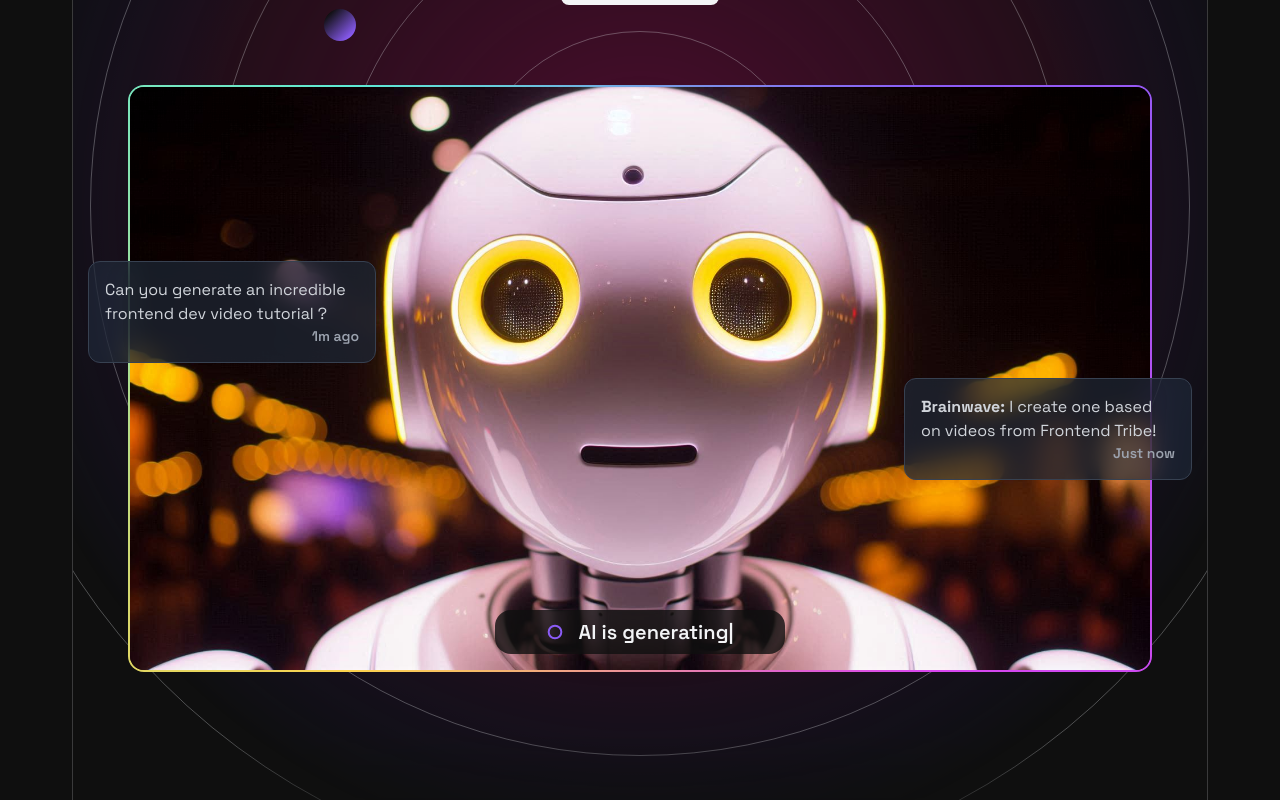
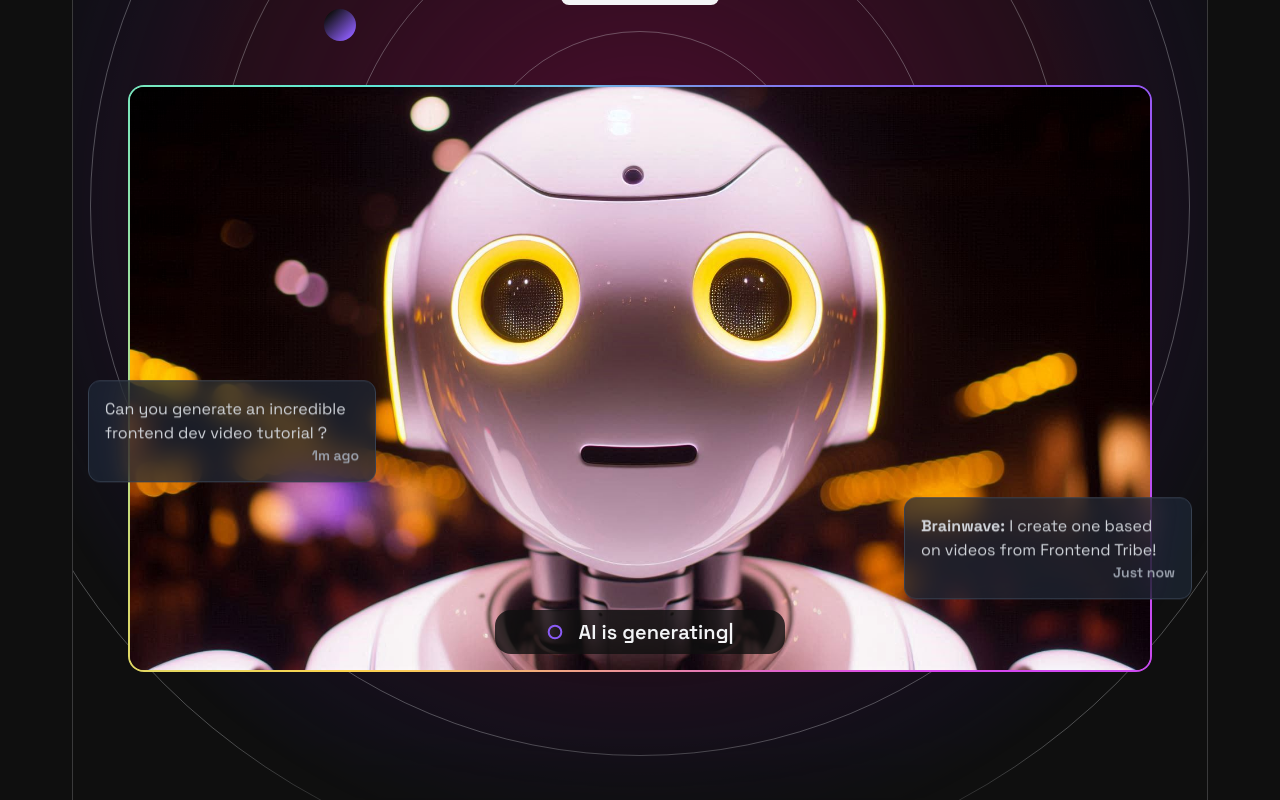
Before and after one commit to Jisap/next14-futuristicAiSaaS-landinPage, a Next.js app: page / in a window 1280 px wide. Shown: the part 532-1332 px from the top of the page. Built offline with nearby package versions, Linux system fonts and the light colour scheme.

Commit message:
hero animations

```diff
--- a/src/sections/Hero.tsx
+++ b/src/sections/Hero.tsx
@@ -1,4 +1,4 @@
-
+"use client"
 
 import robotImg from '@/assets/images/robot.jpg'
 import { Button } from '@/components/Button';
@@ -9,11 +9,26 @@ import { Orbit } from '@/components/Orbit';
 import { Planet } from '@/components/Planet';
 import { SectionBorder } from '@/components/SectionBorder';
 import { SectionContent } from './SectionContent';
+import { motion, useScroll, useTransform } from 'framer-motion';
+import { useRef } from 'react';
 
 
 export const Hero = () => {
+
+  const sectionRef = useRef<HTMLDivElement>(null);
+  const { scrollYProgress } = useScroll({
+    target: sectionRef,
+    offset: [
+      'end start', // Un cambio en scrollYProgress se activará cuando el final del elemento esté en el inicio de la ventana del navegador -> la sección está comenzando a entrar en la vista.
+      'start end'  // El evento se activará cuando el inicio del elemento esté en el final de la ventana del navegador ->  la sección está comenzando a salir de la vista.
+    ]
+  });
+
+  const transformedY = useTransform(scrollYProgress, [0, 1], [200, -200]); // Transforma el valor de scrollYProgress en un valor de movimiento
+
+
   return (
-    <section>
+    <section ref={sectionRef}>
       <div className="container">
         <SectionBorder className='border-l border-r border-[var(--color-border)]'>
           {/* mask-image para difuminar el comienzo superior e inferior del div */}
@@ -102,17 +117,30 @@ export const Hero = () => {
                   />
                 </div>
 
+                {/* bubles */}
                 <div className='absolute left-0 z-10 top-[30%] -translate-x-10 hidden lg:block'>
-                  <div className='bg-gray-800/70 backdrop-blur-md border border-gray-700 rounded-xl p-4 w-72'>
-                    <div>Can you generate an incredible frontend dev video tutorial ?</div>
+                  <motion.div
+                    className='bg-gray-800/70 backdrop-blur-md border border-gray-700 rounded-xl p-4 w-72'
+                    style={{
+                      y: transformedY
+                    }}
+                  >
+                    <div>
+                      Can you generate an incredible frontend dev video tutorial ?
+                    </div>
                     <div className='text-right text-gray-400 text-sm font-semibold'>1m ago</div>
-                  </div>
+                  </motion.div>
                 </div>
                 <div className='absolute right-0 z-10 top-[50%] translate-x-10 hidden lg:block'>
-                  <div className='bg-gray-800/70 backdrop-blur-md border border-gray-700 rounded-xl p-4 w-72'>
+                  <motion.div
+                    className='bg-gray-800/70 backdrop-blur-md border border-gray-700 rounded-xl p-4 w-72'
+                    style={{
+                      y: transformedY
+                    }}
+                  >
                     <strong>Brainwave:</strong> I create one based on videos from Frontend Tribe!
                     <div className='text-right text-gray-400 text-sm font-semibold'>Just now</div>
-                  </div>
+                  </motion.div>
                 </div>
 
                 <div className='relative mt-20 rounded-2xl border-2 overflow-hidden border-gradient flex'>
```
